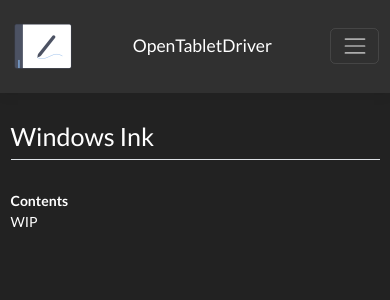
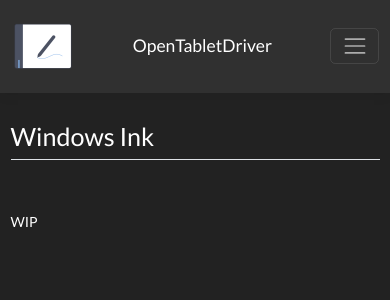
Before and after one commit to OpenTabletDriver/opentabletdriver.github.io, a Jekyll site: the page built from _wiki/Documentation/WindowsInk.md, in a window 390 px wide. Shown: the top 300 px of the page. Built offline with Jekyll 4.4.1, drawn with Linux system fonts in a browser that asks for light colours; nearby versions of some CDN libraries; comment, search, counter and statistics services are not loaded.

Commit message:
Hide TOC on smaller screen size

```diff
--- a/_layouts/wikipage.html
+++ b/_layouts/wikipage.html
@@ -5,7 +5,7 @@ layout: default
 {% include wiki/header.html %}
 
 <div class="row">
-  <div class="col-xs col-sm-4 col-md-3">
+  <div id="toc-container" class="col-xs col-sm-4 col-md-3">
     <strong id="toc-title">Contents</strong>
     {% include toc.html html=content id="toc" h_max=3 %}
   </div>
--- a/assets/css/site.scss
+++ b/assets/css/site.scss
@@ -103,6 +103,16 @@ div.highlighter-rouge pre.highlight {
   @include markdown-header;
 }
 
+#toc-container {
+  visibility: collapse;
+}
+
+@media (min-width: 576px) {
+  #toc-container {
+    visibility: visible;
+  }
+}
+
 @media (min-width: 576px) {
   .markdown-content {
     padding-left: 2em;
```
